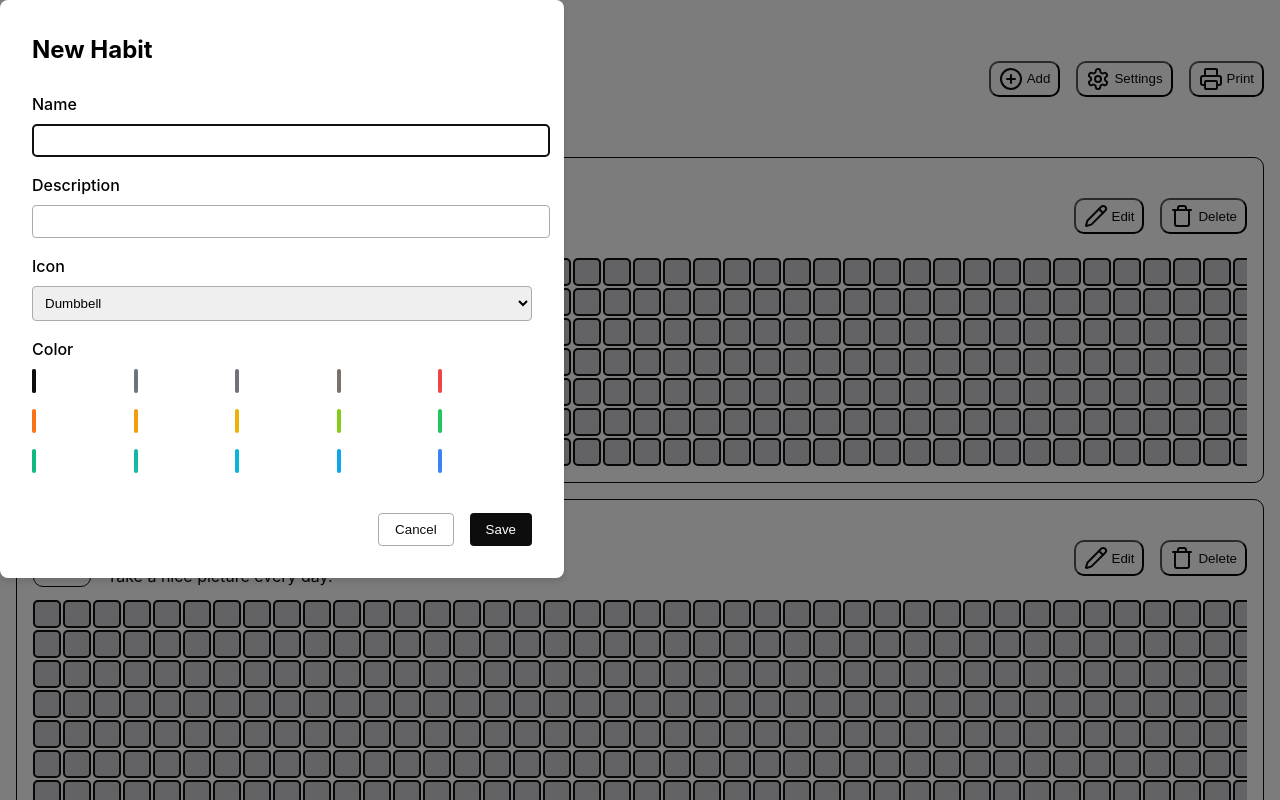
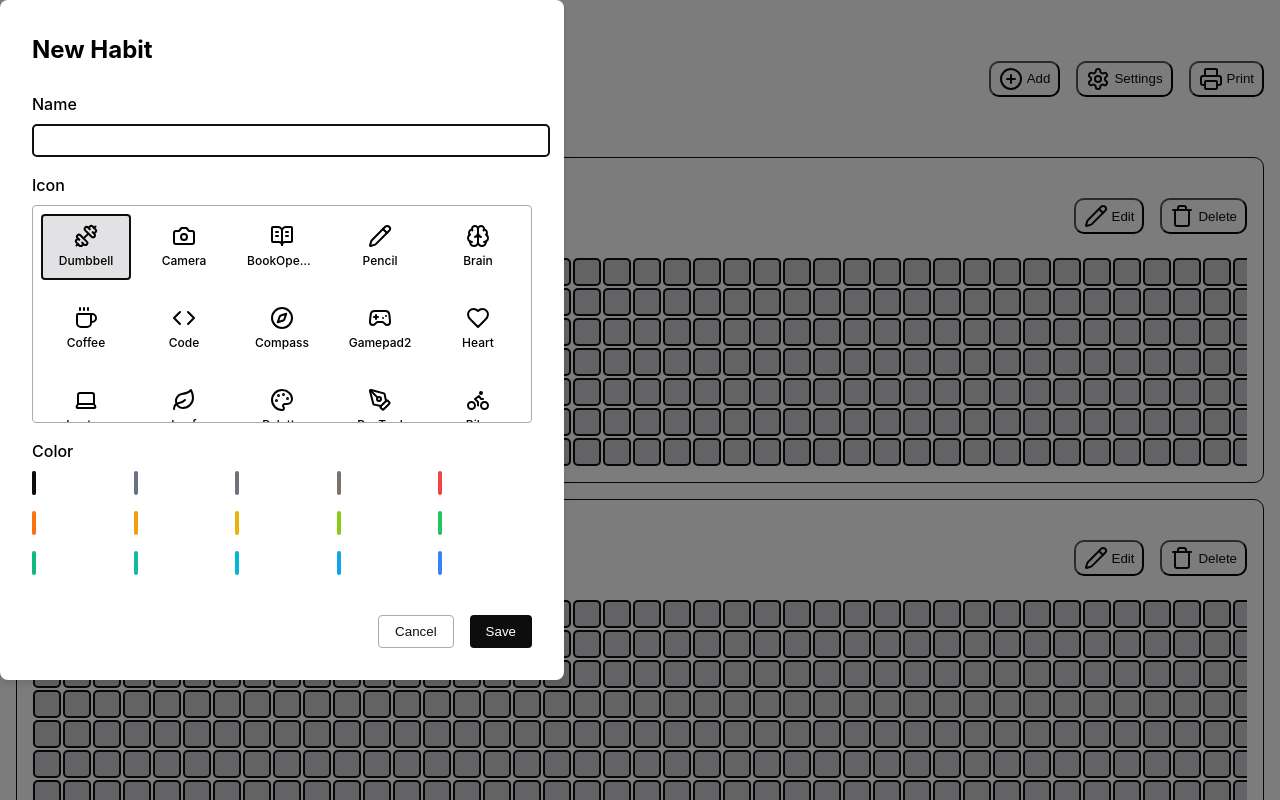
Before and after one commit to hschne/habits-on-paper, a React (Vite) app: page / in a window 1280 px wide. Both pictures are taken after a click on the button "Add". Shown: the top 800 px of the page. Built offline with nearby package versions, Linux system fonts and the light colour scheme.

Commit message:
Add icon picker

```diff
--- a/src/App.jsx
+++ b/src/App.jsx
@@ -8,10 +8,29 @@ import {
   Camera,
   Dumbbell,
   Trash,
+  Brain,
+  Coffee,
+  Code,
+  Compass,
+  Gamepad2,
+  Heart,
+  Laptop,
+  Leaf,
+  Palette,
+  PenTool,
+  Bike,
+  Soup,
+  Sun,
+  Swords,
+  Target,
+  Trees,
+  Trophy,
+  Zap,
 } from "lucide-react";
 import { COLORS } from "./Colors";
 import logo from "./assets/logo.svg";
 import "./HabitModal.css";
+import "./IconPicker.css";
 import "./App.css";
 import "./variables.css";
 
@@ -64,6 +83,24 @@ function App() {
     Camera,
     BookOpenText,
     Pencil,
+    Brain,
+    Coffee,
+    Code,
+    Compass,
+    Gamepad2,
+    Heart,
+    Laptop,
+    Leaf,
+    Palette,
+    PenTool,
+    Bike,
+    Soup,
+    Sun,
+    Swords,
+    Target,
+    Trees,
+    Trophy,
+    Zap,
   };
 
   const handleSaveHabit = (habit) => {
@@ -120,28 +157,24 @@ function App() {
           </div>
 
           <div className="form-group">
-            <label htmlFor="description">Description</label>
-            <input
-              id="description"
-              value={description}
-              onChange={(e) => setDescription(e.target.value)}
-              required
-            />
-          </div>
-
-          <div className="form-group">
             <label htmlFor="icon">Icon</label>
-            <select
-              id="icon"
-              value={icon}
-              onChange={(e) => setIcon(e.target.value)}
-            >
-              {Object.keys(icons).map((iconName) => (
-                <option key={iconName} value={iconName}>
-                  {iconName}
-                </option>
+            <div className="icon-options">
+              {Object.entries(icons).map(([iconName, IconComponent]) => (
+                <label key={iconName} className="icon-option">
+                  <input
+                    type="radio"
+                    name="icon"
+                    value={iconName}
+                    checked={icon === iconName}
+                    onChange={(e) => setIcon(e.target.value)}
+                  />
+                  <span className="icon-preview">
+                    <IconComponent size={24} />
+                    <span className="icon-name">{iconName}</span>
+                  </span>
+                </label>
               ))}
-            </select>
+            </div>
           </div>
 
           <div className="form-group">
--- /dev/null
+++ b/src/IconPicker.css
@@ -0,0 +1,52 @@
+.icon-options {
+  display: grid;
+  grid-template-columns: repeat(auto-fill, minmax(80px, 1fr));
+  gap: 8px;
+  max-height: 200px;
+  overflow-y: auto;
+  padding: 8px;
+  border: 1px solid var(--color-grey-300);
+  border-radius: 4px;
+}
+
+.icon-option {
+  position: relative;
+  cursor: pointer;
+}
+
+.icon-option input[type="radio"] {
+  position: absolute;
+  opacity: 0;
+  width: 100%;
+  height: 100%;
+  cursor: pointer;
+}
+
+.icon-preview {
+  display: flex;
+  flex-direction: column;
+  align-items: center;
+  padding: 8px;
+  border: 2px solid transparent;
+  border-radius: 4px;
+  transition: all 0.2s ease;
+}
+
+.icon-preview:hover {
+  background-color: var(--color-grey-100);
+}
+
+.icon-option input[type="radio"]:checked + .icon-preview {
+  border-color: var(--color-grey-900);
+  background-color: var(--color-grey-100);
+}
+
+.icon-name {
+  font-size: 12px;
+  margin-top: 4px;
+  text-align: center;
+  overflow: hidden;
+  text-overflow: ellipsis;
+  white-space: nowrap;
+  max-width: 100%;
+}
```
